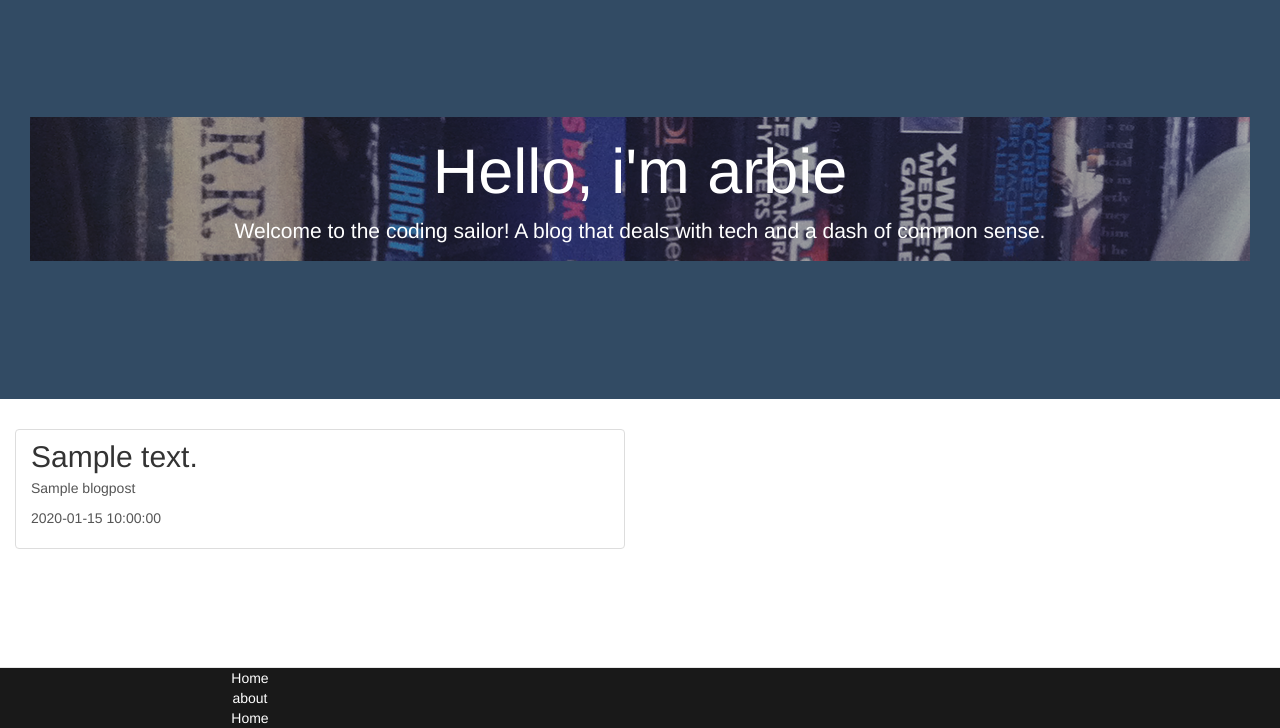
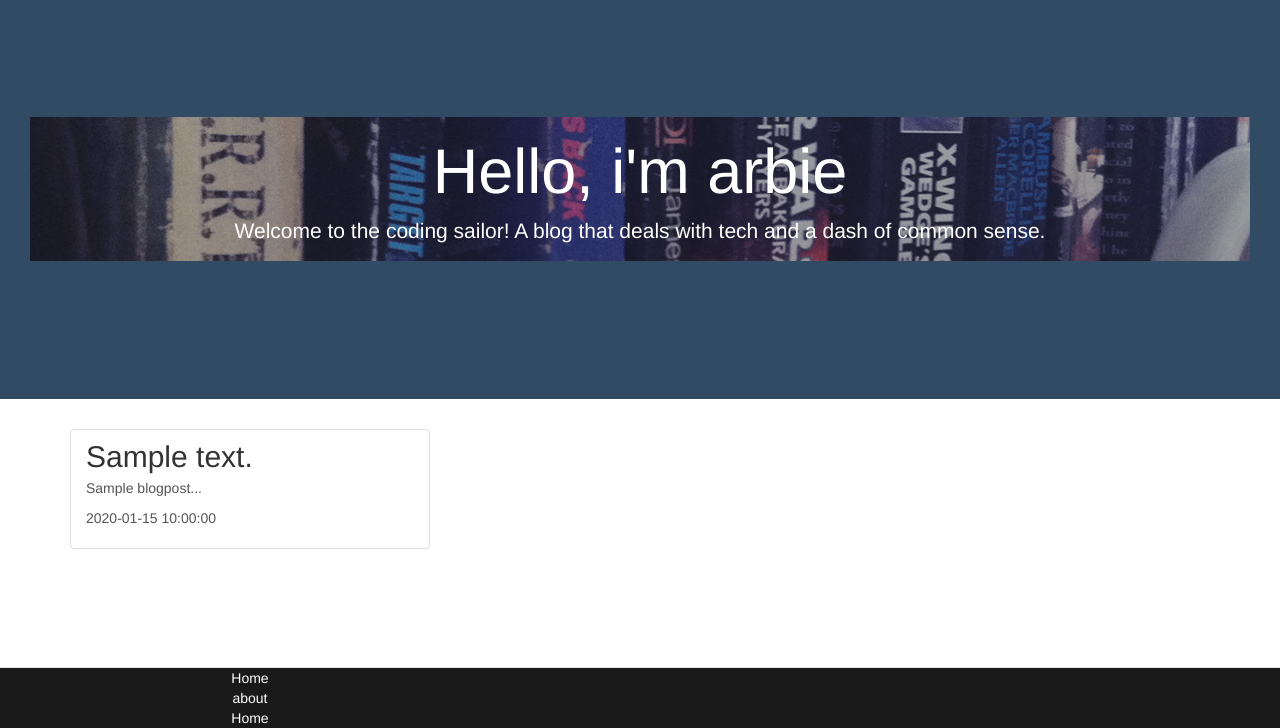
Before and after one commit to AnthonySaldana/CodingSailor.com-BlogProject, a PHP site: page / in a window 1280 px wide. Shown: the part 72-800 px from the top of the page. Run offline with PHP 8.4, Linux system fonts and the light colour scheme; tables that the repository leaves empty or names only in its code hold one stand-in row (values such as "Sample post"); some libraries are stand-ins or nearby versions.

Commit message:
Update current.php

```diff
--- a/posts/current.php
+++ b/posts/current.php
@@ -14,22 +14,22 @@ $latestquery = "SELECT * FROM blogpost ORDER BY id DESC";
 $resultcurrent=mysql_query($latestquery);
 if(!$resultcurrent) die("couldnt read posts");
 		$rows=mysql_num_rows($resultcurrent);
+		echo"<div class='container'>
+			<div class='row'>";
 		for($j=0; $j<$rows; $j++)
 		{
 			$row = mysql_fetch_row($resultcurrent);
+			$postcontent = substr($row[2], 0, 300) . "...";
 	echo<<<_currentposts
-			<div class='containter'>
-			<div class-'row'>
-			<div class='col-md-6'>
-			<div class='list-group'>
-			<a class='list-group-item'>
-			<h2 Class='list-group-item-heading'>$row[1]</h2>
-			<p>$row[2]</p>
-			<p>$row[4]</p></a>
-			</div>
-			</div>
-			</div>
-			</div>
+				<div class='col-md-4'>
+					<div class='list-group'>
+						<a href='/posts/viewpost.php?postid=$row[3]' class='list-group-item currentpost'>
+						<h2 Class='list-group-item-heading'>$row[1]</h2>
+						<p>$postcontent</p>
+						<p>$row[4]</p></a>
+					</div>
+				</div>
 _currentposts;
 		}
+echo "</div> </div>";
 ?>
```
